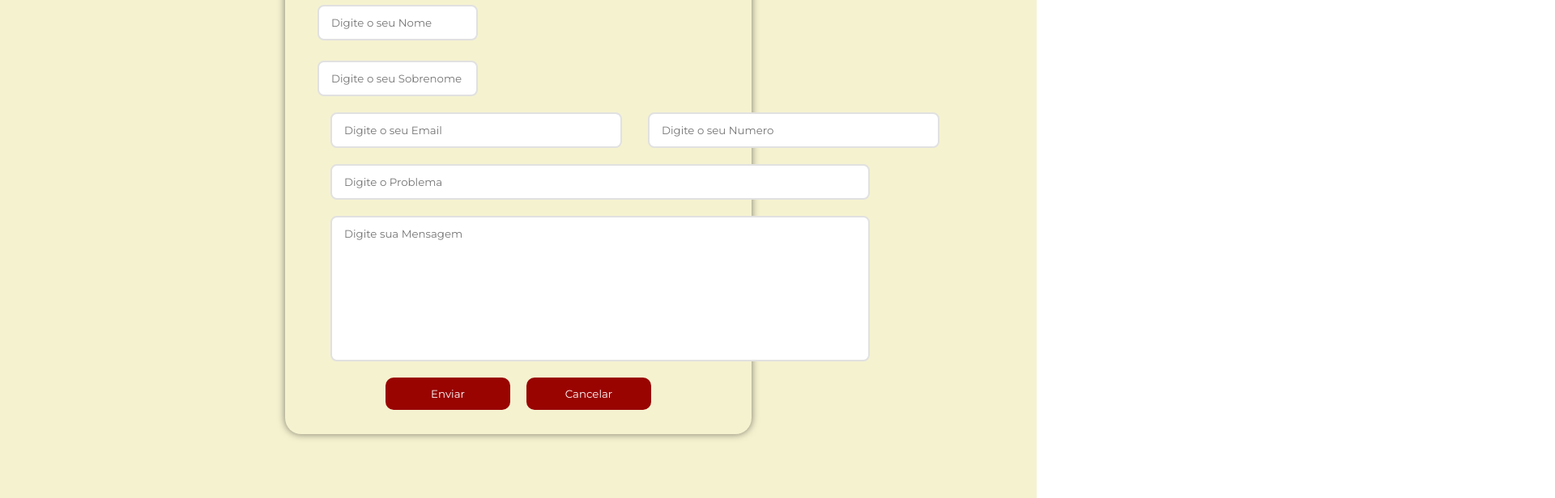
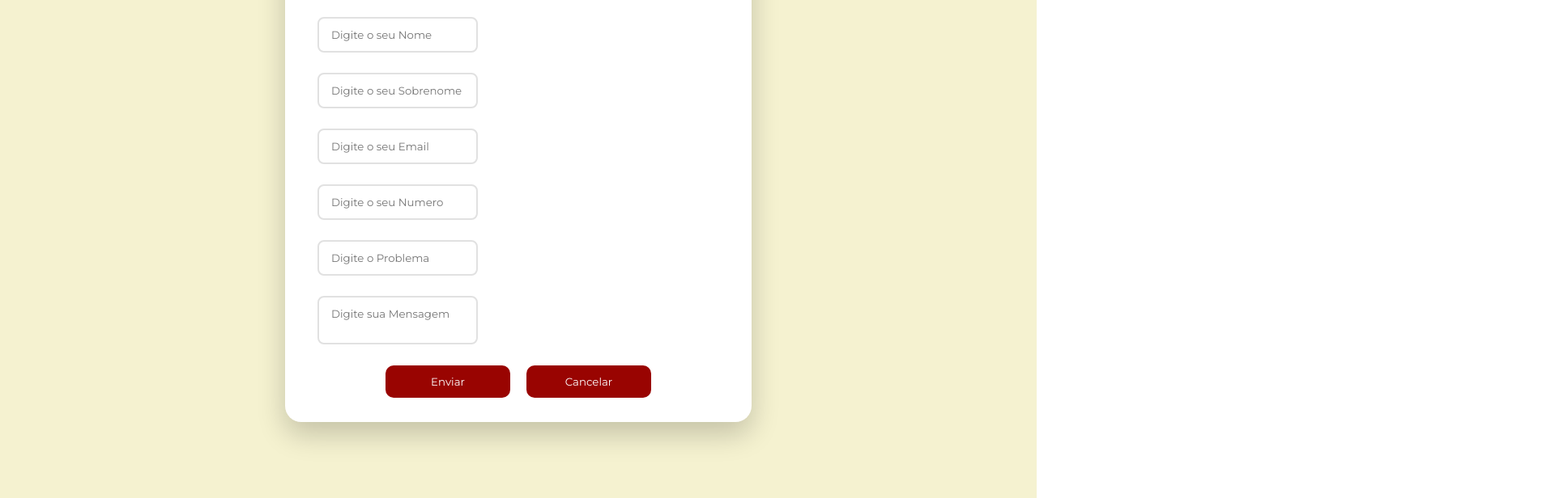
Before and after one commit to davimaciel023/magnoCar-servidor, an Angular app: page /contato in a window 1280 px wide. Shown: the part 180-796 px from the top of the page at 81% size, 1920 px wide, since content can reach past the window. Built offline with nearby package versions, Linux system fonts and the light colour scheme.

Commit message:
no message

```diff
--- a/src/app/componente/pages/contato/contato.component.scss
+++ b/src/app/componente/pages/contato/contato.component.scss
@@ -8,9 +8,10 @@ main{
         width: 45%;
         padding: 30px 40px;
         max-width: 900px;
+        box-shadow: 0 15px 35px rgba(0, 0, 0, 0.2);
+        background-color: #fff;
         border-radius: 20px;
         position: absolute;
-        box-shadow: 0 0 10px rgba(0, 0, 0, 0.5);
         left: 50%;
         top: 50%;
         transform: translate(-50%, -50%);
@@ -20,25 +21,11 @@ main{
             width: 100%;
             height: 100%;
             display: flex;
-            gap: 1rem;
-            width: 900px;
+            justify-content: center;
+            flex-direction: column;
+            transform: translate(30.5%);
         }
-        .contatos{
-            display: flex;
-            gap: 1rem;
-            width: 900px;
-        }
-        .problemas{
-            display: flex;
-            gap: 1rem;
-            width: 208vh;
-        }
-        .mensagem{
-            display: flex;
-            gap: 1rem;
-            width: 208vh;
-            height: 200px;
-        }
+
         textarea{
             width: 40%;
             height: auto;
```
